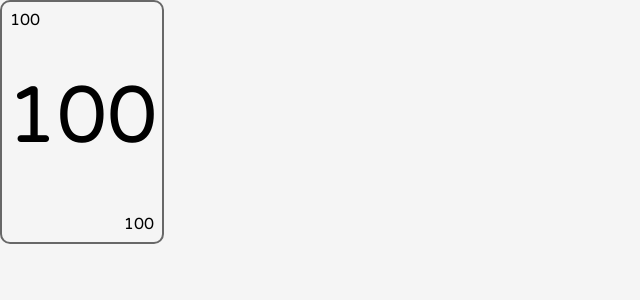
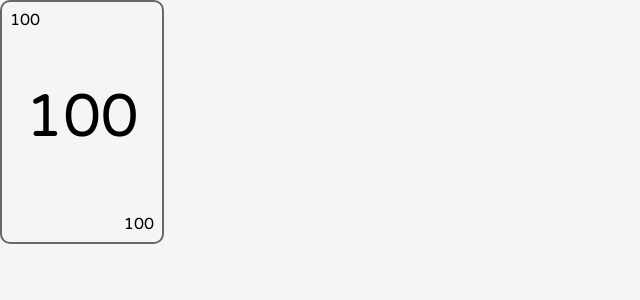
Before and after one commit to wesley-wws/AgileAssistant, a React (Create React App) app in the folder PlaningPoker.Web/ClientApp/: page /test in a window 1280 px wide. Shown: the top 300 px of the page, without its empty margins (0-640 px from the left). Built offline with nearby package versions, Linux system fonts and the light colour scheme; what @microsoft/signalr would draw is missing.

Commit message:
add pokercard

```diff
--- a/PlaningPoker.Web/ClientApp/src/components/PokerCard.tsx
+++ b/PlaningPoker.Web/ClientApp/src/components/PokerCard.tsx
@@ -1,11 +1,23 @@
 import Box from '@mui/material/Box';
-import IPoker from '../interfaces/IPoker';
 import '@fontsource/varela-round';
 
 interface PokerCardProps {
 	value: number;
 	isShown: boolean;
 }
+
+const pokerStyle = {
+	size: 10,
+	get width() {
+		return this.size * 16 + 'px';
+	},
+	get height() {
+		return this.size * 24 + 'px';
+	},
+	get fontSizeCenter() {
+		return this.size * 6 + 'px';
+	},
+};
 
 export default function PokerCard(props: PokerCardProps) {
 	return (
@@ -14,8 +26,8 @@ export default function PokerCard(props: PokerCardProps) {
 				display: 'flex',
 				flexDirection: 'column',
 				justifyContent: 'space-between',
-				width: '160px',
-				height: '240px',
+				width: pokerStyle.width,
+				height: pokerStyle.height,
 				transition: 'transform 0.5s ease-in-out,width 0.3s, height 0.3s',
 				transform: () => (props.isShown ? 'rotateY(180deg) scaleX(-1)' : ''),
 				backgroundImage: () => (props.isShown ? `` : ``),
@@ -33,14 +45,14 @@ export default function PokerCard(props: PokerCardProps) {
 					alignItems: 'start',
 				}}
 			>
-				{props.value}
+				<span>{props.value}</span>
 			</Box>
 			<Box
 				sx={{
 					display: 'flex',
 					flexDirection: 'column',
 					alignItems: 'center',
-					fontSize: '80px',
+					fontSize: pokerStyle.fontSizeCenter,
 					lineHeight: '100%',
 					paddingBottom: '10px',
 				}}
@@ -56,7 +68,7 @@ export default function PokerCard(props: PokerCardProps) {
 					alignItems: 'end',
 				}}
 			>
-				{props.value}
+				<span>{props.value}</span>
 			</Box>
 		</Box>
 	);
```
